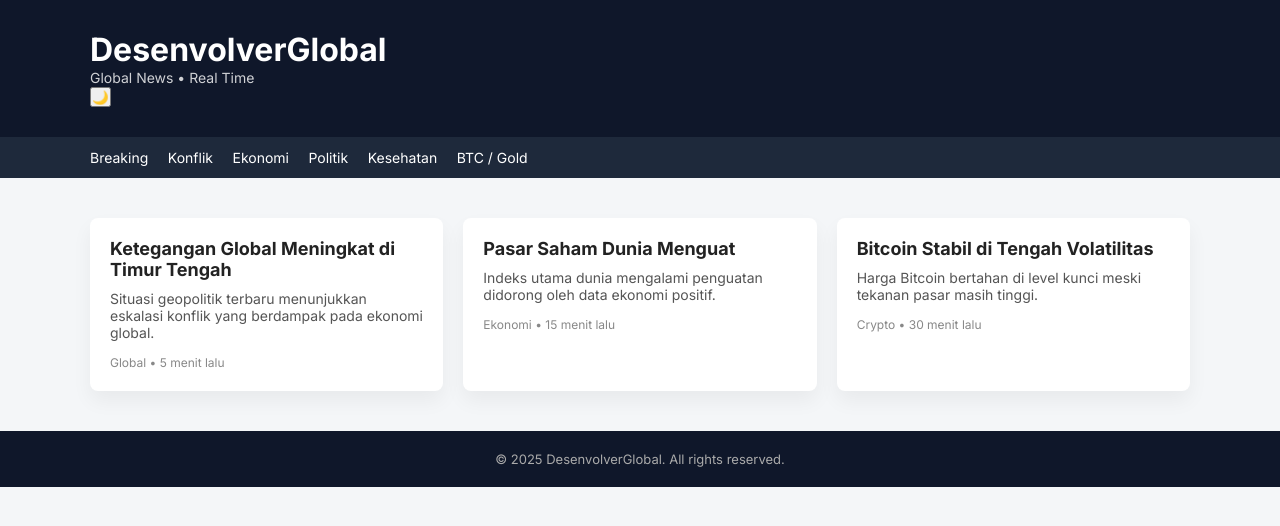
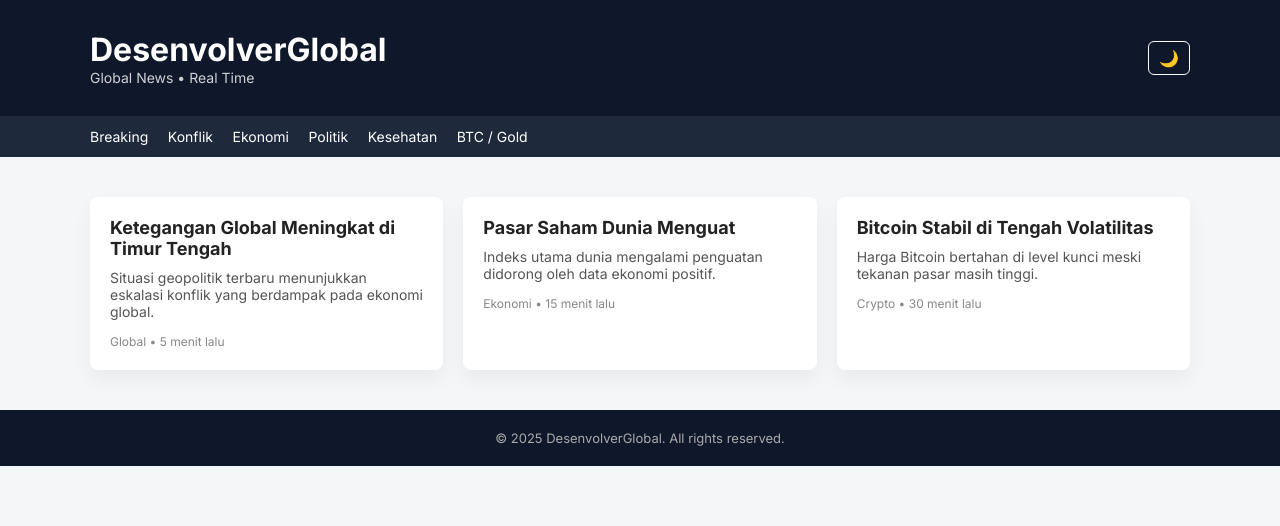
Before and after one commit to shiidonquixote-design/desenvolverglobal, a website: page index.html in a window 1280 px wide. Drawn offline with Linux system fonts and the light colour scheme.

Commit message:
Add header-flex and theme-btn styles

```diff
--- a/css/style.css
+++ b/css/style.css
@@ -23,7 +23,21 @@
   color: #fff;
   padding: 30px 0;
 }
+.header-flex {
+  display: flex;
+  justify-content: space-between;
+  align-items: center;
+}
 
+.theme-btn {
+  background: transparent;
+  border: 1px solid #fff;
+  color: #fff;
+  padding: 6px 10px;
+  border-radius: 6px;
+  cursor: pointer;
+  font-size: 16px;
+}
 .logo {
   font-size: 32px;
   font-weight: 700;
```
